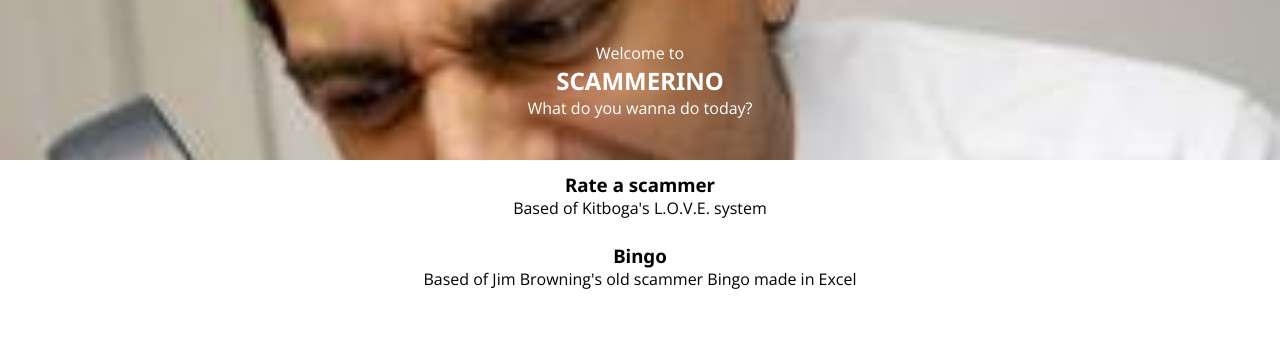
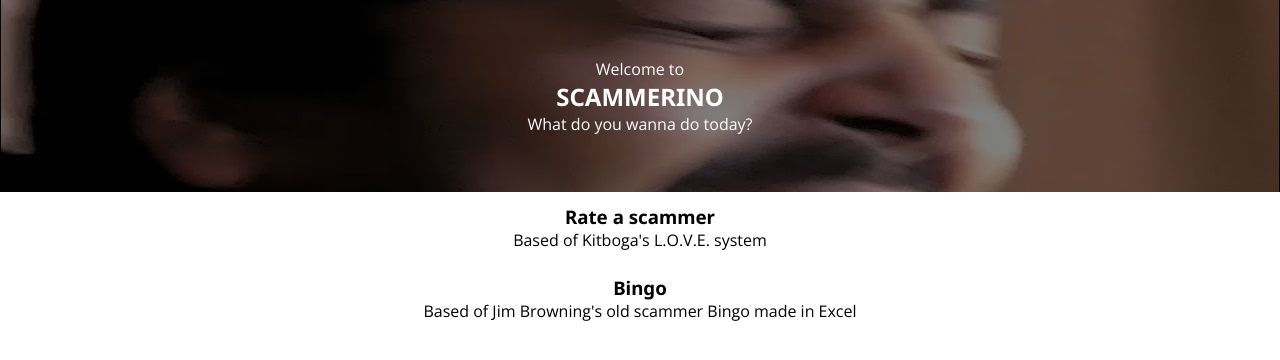
Before and after one commit to fusky-labs/scammerino, a Vue app: page / in a window 1280 px wide. Shown: the top 360 px of the page. Built offline with nearby package versions, Linux system fonts and the light colour scheme.

Commit message:
Added mutahar OwO

```diff
--- a/src/components/HeroHeader.vue
+++ b/src/components/HeroHeader.vue
@@ -3,19 +3,30 @@
     <span>Welcome to</span>
     <h2>SCAMMERINO</h2>
     <span>What do you wanna do today?</span>
+    <img src="../assets/mutahar-funny.jpg" alt="" srcset="">
   </div>
 </template>
 
-<style scoped>
+<style lang="scss" scoped>
 .hero-header {
   width: 100%;
-  height: 10rem;
+  height: 12rem;
   display: flex;
   color: white;
   flex-direction: column;
   align-items: center;
   justify-content: center;
-  background: url('../assets/veri_angri_scammer.jpg') no-repeat center center;
-  background-size: cover;
+  position: relative;
+  background: rgba(0,0,0,0.5);
+
+  img {
+    position: absolute;
+    top: 0;
+    left: 0;
+    width: 100%;
+    height: 12rem;
+    z-index: -1;
+    object-fit: cover;
+  }
 }
 </style>
--- a/vite.config.ts
+++ b/vite.config.ts
@@ -3,6 +3,6 @@ import vue from '@vitejs/plugin-vue'
 
 // https://vitejs.dev/config/
 export default defineConfig({
-  base: process.env.ELECTRON == "true" ? "./" : ".",
+  base: process.env.ELECTRON == "true" ? "./" : "",
   plugins: [vue()]
 })
```
Also changed, not shown: src/assets/muta-NUT.jpg (added), src/assets/mutahar-funny.jpg (added).
